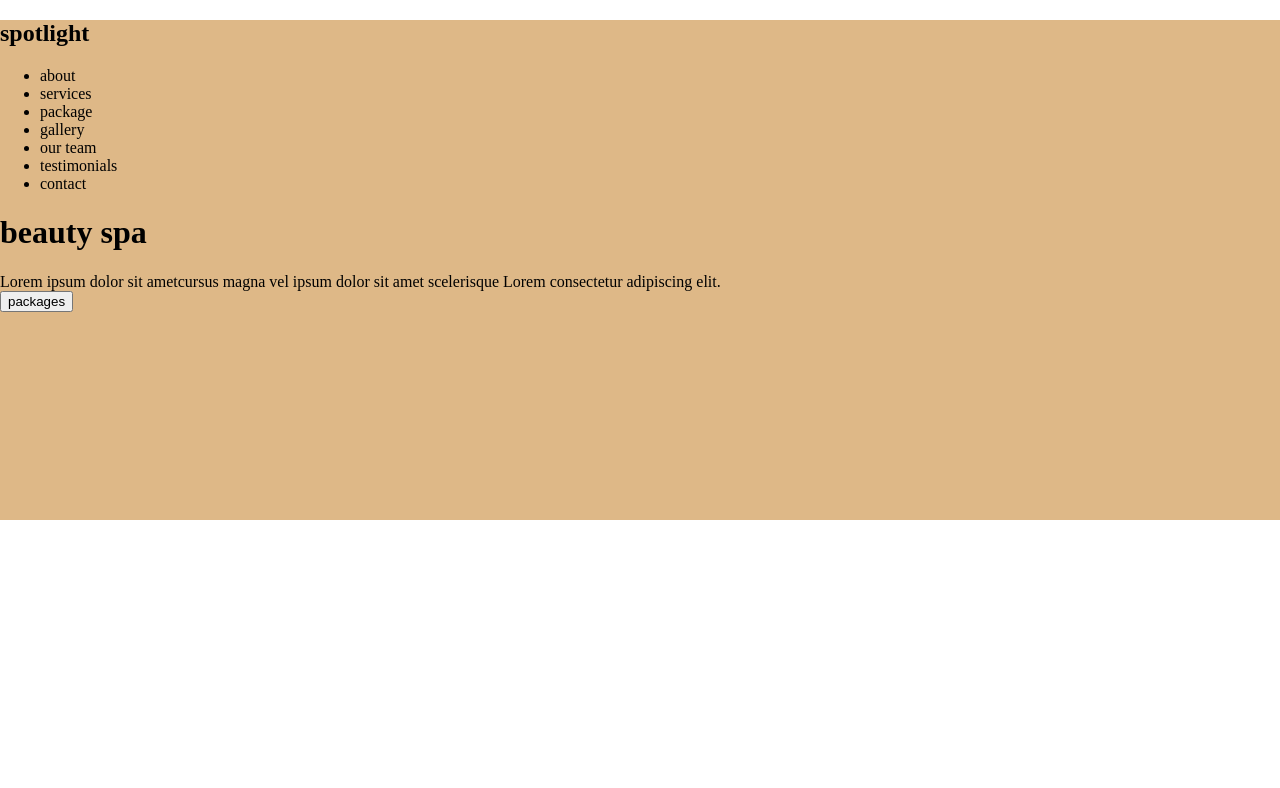
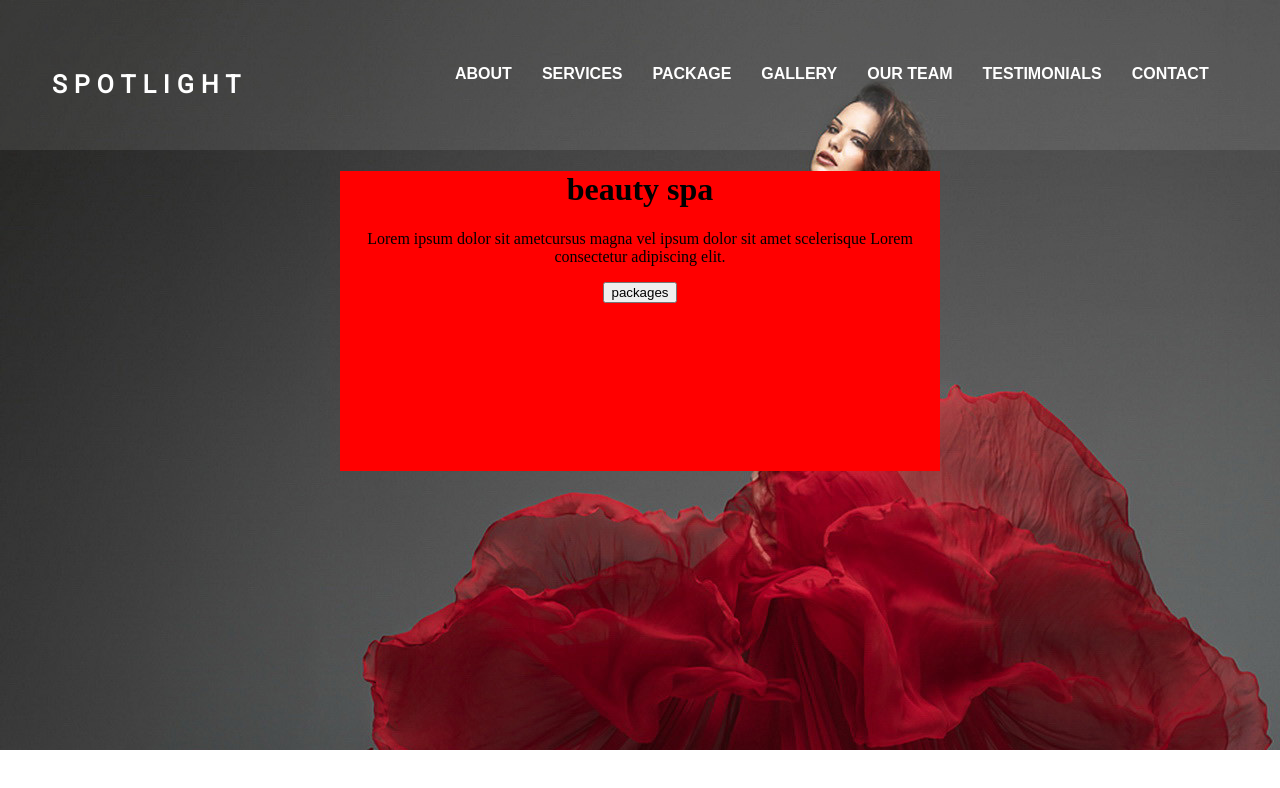
Before and after one commit to ImAshokDev/SpotLight-React, a React (Create React App) app: page / in a window 1280 px wide. Shown: the top 788 px of the page. Built offline with nearby package versions, Linux system fonts and the light colour scheme.

Commit message:
head-block done in header section

```diff
--- a/public/index.html
+++ b/public/index.html
@@ -10,7 +10,18 @@
       content="Web site created using create-react-app"
     />
     <link rel="apple-touch-icon" href="logo192.png" />
-
+    <link
+      href="https://fonts.googleapis.com/css?family=Roboto&display=swap"
+      rel="stylesheet"
+    />
+    <link
+      href="https://fonts.googleapis.com/css?family=Arimo|Open+Sans&display=swap"
+      rel="stylesheet"
+    />
+    <link
+      rel="stylesheet"
+      href="https://use.fontawesome.com/releases/v5.0.7/css/all.css"
+    />
     <link rel="manifest" href="%PUBLIC_URL%/manifest.json" />
 
     <title>Spot Light</title>
--- a/src/App.jsx
+++ b/src/App.jsx
@@ -1,10 +1,11 @@
 import React from 'react';
 import './App.scss';
 import Header from './header/Header';
+import img from './header/01.jpg';
 
 const App = () => (
   <div className="spotlight">
-    <Header />
+    <Header bg={img} />
   </div>
 );
 
--- a/src/header/Header.jsx
+++ b/src/header/Header.jsx
@@ -2,10 +2,10 @@ import React from 'react';
 import './Header.scss';
 import Button from '../Button';
 
-const Header = () => (
-  <div className="header-section">
+const Header = ({ bg }) => (
+  <div className="header-section " style={{ backgroundImage: `url(${bg})` }}>
     <Head />
-    <div>
+    <div className="content">
       <h1>beauty spa</h1>
       <p>
         Lorem ipsum dolor sit ametcursus magna vel ipsum dolor sit amet
@@ -18,6 +18,7 @@ const Header = () => (
 
 const Head = () => (
   <div className="head-block">
+    <div className="head-center">
       <div className="left">
         <h2>spotlight</h2>
       </div>
@@ -33,5 +34,6 @@ const Head = () => (
         </ul>
       </div>
     </div>
+  </div>
 );
 export default Header;
--- a/src/header/Header.scss
+++ b/src/header/Header.scss
@@ -1,7 +1,61 @@
 .header-section {
-  height: 500px;
-  background: burlywood;
-  p {
-    margin: 0;
+  height: 750px;
+  background-position: top;
+
+  .head-block {
+    height: 150px;
+    background-color: rgba(245, 245, 245, 0.09);
+
+    .head-center {
+      width: 1200px;
+      display: grid;
+      margin: auto;
+
+      grid-template-columns: 1fr 2fr;
+      .left {
+        padding: 0;
+        margin: 0;
+
+        h2 {
+          margin: 70px 0 0 12px;
+          font-size: 25px;
+          font-family: 'Roboto';
+          text-transform: uppercase;
+          font-weight: bold;
+          color: white;
+          letter-spacing: 7px;
+        }
+      }
+      .right {
+        padding: 0;
+        margin: 0;
+        ul {
+          margin: 0;
+          padding: 0;
+          list-style-type: none;
+          li {
+            float: left;
+            padding: 65px 15px;
+            font-size: 16px;
+            font-family: 'poppins', sans-serif;
+            text-transform: uppercase;
+            font-weight: bold;
+            color: white;
+            transition-duration: 0.5s;
+          }
+          li:hover {
+            cursor: pointer;
+            color: rgb(37, 37, 37);
+          }
+        }
+      }
+    }
+  }
+  .content {
+    height: 300px;
+    width: 600px;
+    margin: auto;
+    background: red;
+    text-align: center;
   }
 }
```
Also changed, not shown: 1 other file (tests, documents, lock files or other folders). Lines whose indentation alone changed are shown as unchanged.
